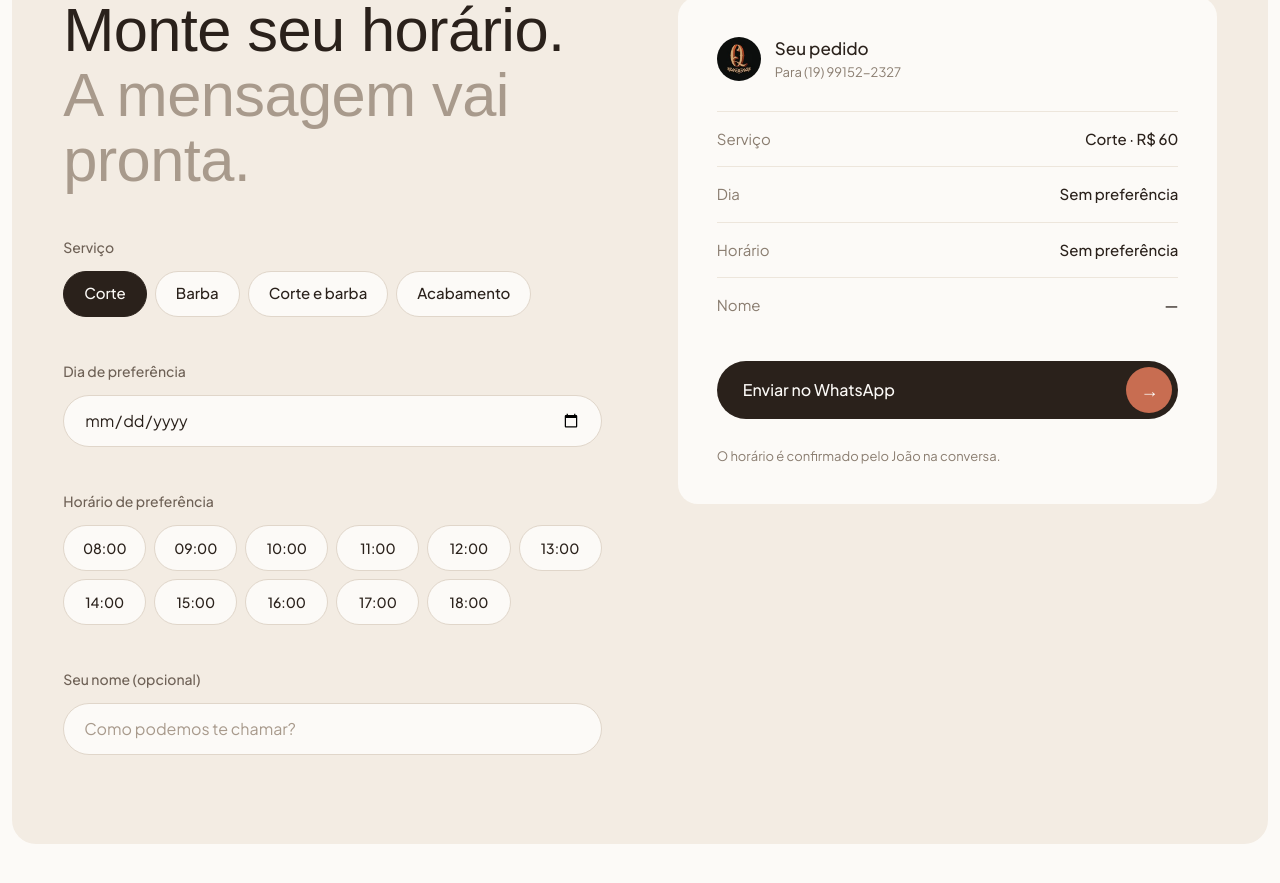
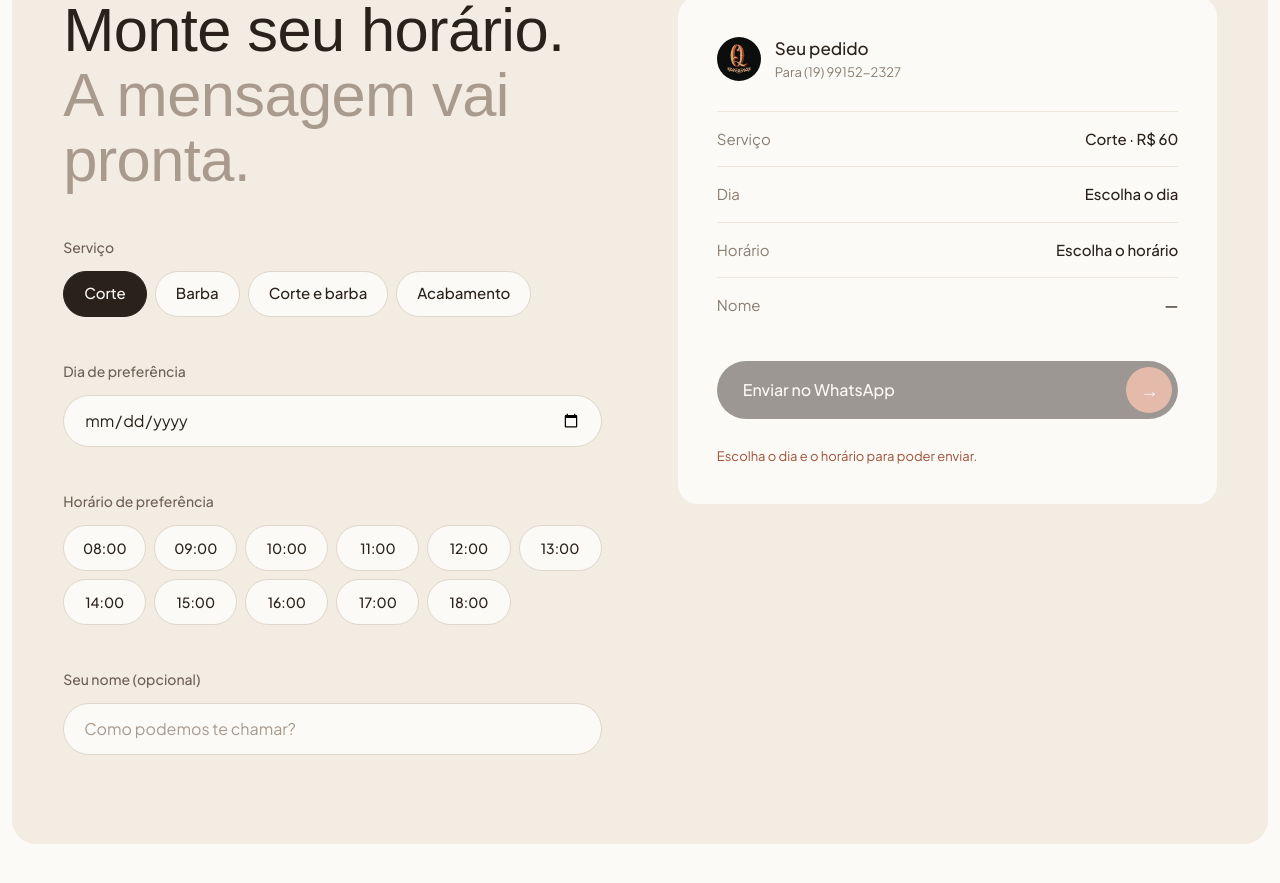
Before and after one commit to KRIVO-Marketing/barbeariaquintana, a Next.js app: page / in a window 1280 px wide. Shown: the part 4607-5490 px from the top of the page. Built offline with nearby package versions, Linux system fonts and the light colour scheme; a web font is replaced by a local one.

Commit message:
feat: add confirmation dialog before sending booking details via WhatsApp

```diff
--- a/components/ArrowPill.tsx
+++ b/components/ArrowPill.tsx
@@ -31,7 +31,7 @@ type Props = {
 export function ArrowPill({ tone, size = "md", icon = "→", children, className, ...rest }: Props) {
   const s = SIZE[size];
   const cls = cn(
-    "flex flex-none items-center whitespace-nowrap rounded-full font-medium transition-colors",
+    "flex flex-none items-center whitespace-nowrap rounded-full font-medium transition-colors disabled:cursor-not-allowed disabled:opacity-45 disabled:hover:bg-ink",
     s.box,
     s.text,
     TONE[tone],
--- a/components/Booking.tsx
+++ b/components/Booking.tsx
@@ -3,6 +3,7 @@
 import Image from "next/image";
 import { useEffect, useState } from "react";
 import { ArrowPill } from "./ArrowPill";
+import { ConfirmDialog } from "./ConfirmDialog";
 import { useBooking } from "./BookingProvider";
 import { SectionTitle } from "./SectionTitle";
 import { PHONE_LABEL, SERVICES, TIMES, WHATSAPP } from "@/lib/data";
@@ -31,6 +32,7 @@ export function Booking() {
   const [date, setDate] = useState("");
   const [time, setTime] = useState<string | null>(null);
   const [name, setName] = useState("");
+  const [confirming, setConfirming] = useState(false);
 
   // Limites dependem do relógio do visitante: calculados só no cliente.
   useEffect(() => {
@@ -48,11 +50,12 @@ export function Booking() {
       ? { long: `${WD_LONG[picked.getDay()]}, ${pad(picked.getDate())}/${pad(picked.getMonth() + 1)}` }
       : null;
   const trimmed = name.trim();
+  const canSend = !!dObj && !!time;
 
   const summary = [
     ["Serviço", `${svc.name} · ${svc.price}`],
-    ["Dia", dObj ? dObj.long : "Sem preferência"],
-    ["Horário", time ?? "Sem preferência"],
+    ["Dia", dObj ? dObj.long : "Escolha o dia"],
+    ["Horário", time ?? "Escolha o horário"],
     ["Nome", trimmed || "—"],
   ];
   const msg =
@@ -166,16 +169,31 @@ export function Booking() {
             <ArrowPill
               tone="dark"
               size="lg"
-              href={waLink}
-              target="_blank"
-              rel="noopener noreferrer"
+              onClick={() => canSend && setConfirming(true)}
+              disabled={!canSend}
+              aria-haspopup="dialog"
               className="justify-between"
             >
               Enviar no WhatsApp
             </ArrowPill>
-            <span className="text-[13px] leading-[1.5] text-muted">O horário é confirmado pelo João na conversa.</span>
+            <span
+              role={canSend ? undefined : "status"}
+              className={cn("text-[13px] leading-[1.5]", canSend ? "text-muted" : "text-terra-dark")}
+            >
+              {canSend
+                ? "O horário é confirmado pelo João na conversa."
+                : closed
+                  ? "Escolha um dia de terça a sábado e um horário para enviar."
+                  : "Escolha o dia e o horário para poder enviar."}
+            </span>
           </aside>
         </div>
+        <ConfirmDialog
+          open={confirming && canSend}
+          onClose={() => setConfirming(false)}
+          href={waLink}
+          details={[svc.name, dObj?.long, time].filter(Boolean).join(" · ")}
+        />
       </div>
     </section>
   );
--- /dev/null
+++ b/components/ConfirmDialog.tsx
@@ -0,0 +1,75 @@
+"use client";
+
+import { useEffect, useRef } from "react";
+
+/** Aviso antes de abrir o WhatsApp: o horário escolhido é só uma preferência. */
+export function ConfirmDialog({
+  open,
+  onClose,
+  href,
+  details,
+}: {
+  open: boolean;
+  onClose: () => void;
+  href: string;
+  details: string;
+}) {
+  const ref = useRef<HTMLDialogElement>(null);
+
+  useEffect(() => {
+    const dlg = ref.current;
+    if (!dlg) return;
+    if (open && !dlg.open) {
+      dlg.showModal();
+      document.documentElement.style.overflow = "hidden";
+    } else if (!open && dlg.open) {
+      dlg.close();
+    }
+    return () => {
+      document.documentElement.style.overflow = "";
+    };
+  }, [open]);
+
+  return (
+    <dialog
+      ref={ref}
+      aria-labelledby="confirm-title"
+      aria-describedby="confirm-desc"
+      onClose={onClose}
+      onClick={(e) => e.target === ref.current && onClose()}
+      className="m-auto w-[calc(100%-32px)] max-w-[440px] rounded-3xl border-0 bg-cream p-0 text-ink shadow-[0_24px_64px_rgba(42,33,27,0.35)] backdrop:bg-ink/60 backdrop:backdrop-blur-sm"
+    >
+      <div className="flex flex-col gap-5 p-6 sm:p-8">
+        <div className="flex flex-col gap-3">
+          <h2 id="confirm-title" className="m-0 font-caslon text-[28px] font-normal leading-[1.1] tracking-[-0.01em]">
+            Antes de enviar
+          </h2>
+          <p id="confirm-desc" className="m-0 text-base leading-[1.6] text-soft">
+            O horário que você escolheu é uma preferência. O João confirma pelo WhatsApp, e se ele já estiver
+            ocupado por outra pessoa, ele pode propor outro horário.
+          </p>
+        </div>
+        <p className="m-0 rounded-2xl bg-sand px-4 py-3 text-sm leading-[1.5] text-body">{details}</p>
+        <div className="flex flex-col gap-2.5 sm:flex-row-reverse">
+          <a
+            href={href}
+            target="_blank"
+            rel="noopener noreferrer"
+            onClick={onClose}
+            className="flex min-h-[52px] flex-1 items-center justify-center rounded-full bg-ink px-6 text-[15px] font-medium text-cream transition-colors hover:bg-ink-hover hover:text-cream"
+          >
+            Entendi, abrir WhatsApp
+          </a>
+          <button
+            type="button"
+            onClick={onClose}
+            autoFocus
+            className="min-h-[52px] flex-1 rounded-full border border-ink px-6 text-[15px] font-medium text-ink transition-colors hover:bg-ink hover:text-cream"
+          >
+            Voltar e ajustar
+          </button>
+        </div>
+      </div>
+    </dialog>
+  );
+}
--- a/lib/data.ts
+++ b/lib/data.ts
@@ -4,7 +4,7 @@ export const PHONE_TEL = "+5519991522327";
 export const INSTAGRAM_URL = "https://www.instagram.com/barbearia_quintana/";
 export const GOOGLE_PLACE_ID = "ChIJCb-LrdrJyJQRS_iGaQnf6BM";
 export const GOOGLE_PLACE_URL = `https://www.google.com/maps/place/?q=place_id:${GOOGLE_PLACE_ID}`;
-export const GOOGLE_REVIEW_URL = `https://search.google.com/local/writereview?placeid=${GOOGLE_PLACE_ID}`;
+export const GOOGLE_REVIEW_URL = "https://g.page/r/CUv4hmkJ3-gTEBM/review";
 export const MAPS_DIRECTIONS_URL =
   "https://www.google.com/maps/dir/?api=1&destination=Barbearia+Quintana+Av.+Nossa+Senhora+da+Consola%C3%A7%C3%A3o+821+Campinas";
 export const MAPS_EMBED_URL =
```
